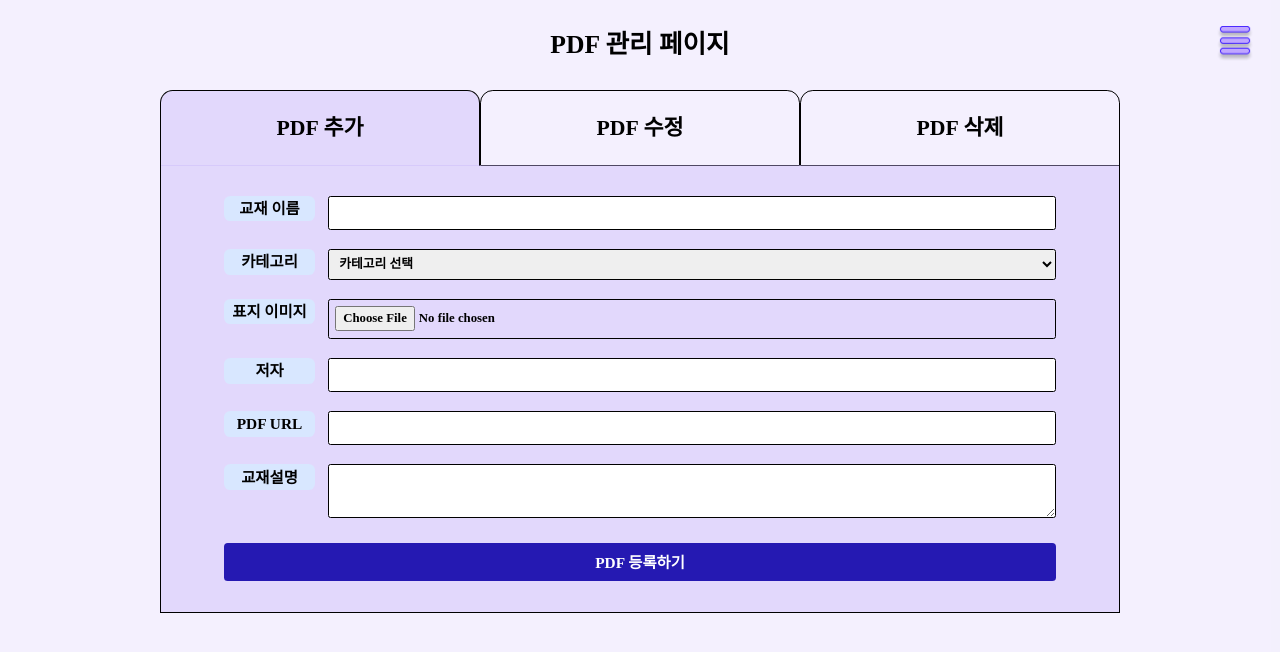
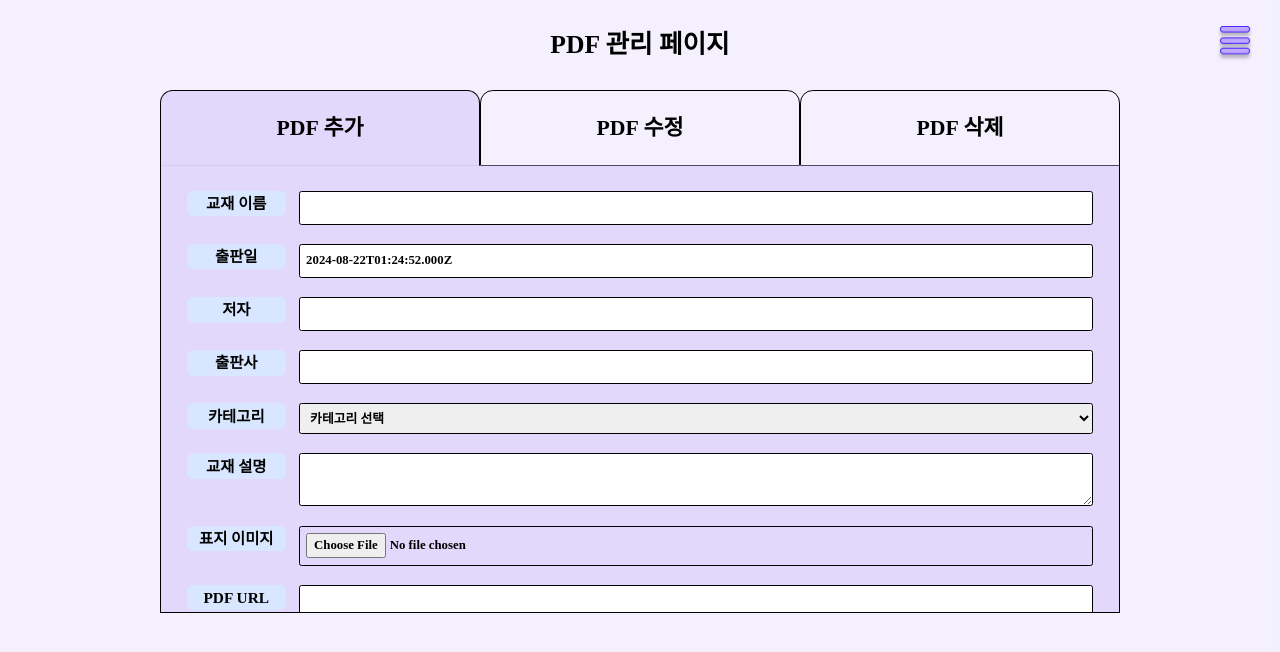
Before and after one commit to seulgit02/9dokme_client, a React (Create React App) app: page /admin/adminPdf in a window 1280 px wide. Shown: the top 652 px of the page. Built offline with nearby package versions, Linux system fonts and the light colour scheme; no server answers; a web font is replaced by a local one.

Commit message:
FE:[FEAT] 관리자페이지 - PDF 추가, 수정 삭제 API 연동

```diff
--- a/src/components/PDFAdd.tsx
+++ b/src/components/PDFAdd.tsx
@@ -1,14 +1,110 @@
+import React, { useState } from "react";
 import styled from "styled-components";
+import API from "../api/axios";
 
-const PDFAdd: React.FC = () => (
+const PDFAdd: React.FC = () => {
+  const [title, setTitle] = useState<string>("");
+  const [publishDate, setPublishDate] = useState<string>(
+    new Date().toISOString()
+  );
+  const [author, setAuthor] = useState<string>("");
+  const [publisher, setPublisher] = useState<string>("");
+  const [category, setCategory] = useState<string>("");
+  const [description, setDescription] = useState<string>("");
+  const [bookImage, setBookImage] = useState<File | null>(null);
+  const [bookURL, setBookURL] = useState<string>("");
+  const [bookChapter, setBookChapter] = useState<number>(0);
+  const [bookFullPage, setBookFullPage] = useState<number>(0);
+  const [rent, setRent] = useState<number>(0);
+
+  const handleImageChange = (event: React.ChangeEvent<HTMLInputElement>) => {
+    if (event.target.files && event.target.files.length > 0) {
+      setBookImage(event.target.files[0]);
+    }
+  };
+
+  const handleSubmit = async (event: React.FormEvent) => {
+    event.preventDefault();
+
+    if (
+      !title ||
+      !author ||
+      !publisher ||
+      !category ||
+      !description ||
+      !bookURL
+    ) {
+      alert("모든 필드를 채워주세요.");
+      return;
+    }
+
+    const formData = new FormData();
+    formData.append("title", title);
+    formData.append("publishDate", publishDate);
+    formData.append("author", author);
+    formData.append("publisher", publisher);
+    formData.append("category", category);
+    formData.append("description", description);
+    if (bookImage) {
+      formData.append("bookImage", bookImage);
+    }
+    formData.append("bookURL", bookURL);
+    formData.append("bookChapter", bookChapter.toString());
+    formData.append("bookFullPage", bookFullPage.toString());
+    formData.append("rent", rent.toString());
+
+    try {
+      const response = await API.post("/admin/books", formData, {
+        headers: {
+          "Content-Type": "application/json",
+        },
+      });
+      if (response.status === 200) {
+        alert("PDF가 성공적으로 등록되었습니다.");
+      }
+    } catch (error) {
+      console.error("Error uploading PDF:", error);
+      alert("PDF 등록에 실패했습니다.");
+    }
+  };
+
+  return (
     <Box>
-    <form className="w-[65vw] h-auto">
+      <FormContainer onSubmit={handleSubmit}>
         <div className="grid grid-cols-[1fr_8fr] gap-x-[1vw] gap-y-[1.5vw]">
           <Tag className="text-[1.2vw]">교재 이름</Tag>
-        <StyledInput type="text" />
+          <StyledInput
+            type="text"
+            value={title}
+            onChange={(e) => setTitle(e.target.value)}
+          />
+
+          <Tag className="text-[1.2vw]">출판일</Tag>
+          <StyledInput
+            type="text"
+            value={publishDate}
+            onChange={(e) => setPublishDate(e.target.value)}
+          />
+
+          <Tag className="text-[1.2vw]">저자</Tag>
+          <StyledInput
+            type="text"
+            value={author}
+            onChange={(e) => setAuthor(e.target.value)}
+          />
+
+          <Tag className="text-[1.2vw]">출판사</Tag>
+          <StyledInput
+            type="text"
+            value={publisher}
+            onChange={(e) => setPublisher(e.target.value)}
+          />
 
           <Tag className="text-[1.2vw]">카테고리</Tag>
-        <StyledSelect>
+          <StyledSelect
+            value={category}
+            onChange={(e) => setCategory(e.target.value)}
+          >
             <option value="">카테고리 선택</option>
             <option value="science">과학</option>
             <option value="nature">자연</option>
@@ -18,22 +114,55 @@ const PDFAdd: React.FC = () => (
             <option value="business">경영/경제</option>
           </StyledSelect>
 
+          <Tag className="text-[1.2vw]">교재 설명</Tag>
+          <StyledInput
+            as="textarea"
+            value={description}
+            onChange={(e) => setDescription(e.target.value)}
+          />
+
           <Tag className="text-[1.2vw]">표지 이미지</Tag>
-        <StyledInput type="file" accept=".png, .jpg, .jpeg" />
-
-        <Tag className="text-[1.2vw]">저자</Tag>
-        <StyledInput type="text" />
+          <StyledInput
+            type="file"
+            accept=".png, .jpg, .jpeg"
+            onChange={handleImageChange}
+          />
 
           <Tag className="text-[1.2vw]">PDF URL</Tag>
-        <StyledInput />
+          <StyledInput
+            type="text"
+            value={bookURL}
+            onChange={(e) => setBookURL(e.target.value)}
+          />
 
-        <Tag className="text-[1.2vw]">교재설명</Tag>
-        <StyledInput as="textarea" />
+          <Tag className="text-[1.2vw]">챕터 수</Tag>
+          <StyledInput
+            type="number"
+            value={bookChapter}
+            onChange={(e) => setBookChapter(Number(e.target.value))}
+          />
+
+          <Tag className="text-[1.2vw]">전체 페이지 수</Tag>
+          <StyledInput
+            type="number"
+            value={bookFullPage}
+            onChange={(e) => setBookFullPage(Number(e.target.value))}
+          />
+
+          <Tag className="text-[1.2vw]">대여 여부</Tag>
+          <StyledSelect
+            value={rent}
+            onChange={(e) => setRent(Number(e.target.value))}
+          >
+            <option value={0}>불가능</option>
+            <option value={1}>가능</option>
+          </StyledSelect>
         </div>
-      <AddPdfBtn>PDF 등록하기</AddPdfBtn>
-    </form>
+        <AddPdfBtn type="submit">PDF 등록하기</AddPdfBtn>
+      </FormContainer>
     </Box>
   );
+};
 
 const Box = styled.div`
   width: 75vw;
@@ -45,6 +174,14 @@ const Box = styled.div`
   font-weight: bold;
   background-color: rgba(197, 181, 247, 0.4);
   border-top: none;
+  overflow: hidden; /* Ensure that the content stays inside */
+`;
+
+const FormContainer = styled.form`
+  width: 100%;
+  padding: 2vw;
+  max-height: 100%; /* Ensure the form does not exceed the height of the Box */
+  overflow-y: auto; /* Add vertical scrolling if content overflows */
 `;
 
 const StyledInput = styled.input`
@@ -93,4 +230,5 @@ const AddPdfBtn = styled.button`
   border-radius: 0.3vw;
   font-size: 1.2vw;
 `;
+
 export default PDFAdd;
--- a/src/pages/MyArticle.tsx
+++ b/src/pages/MyArticle.tsx
@@ -45,14 +45,14 @@ const MyArticle: React.FC = () => {
   const postDetail = myPostDetailData.data; // 상세 조회 데이터
 
   return (
-    <div className="w-screen h-[100vh] bg-customColor bg-opacity-20 p-[2vw] relative">
+    <div className="w-screen h-[150vh] bg-customColor bg-opacity-20 p-[2vw] relative">
       <Sidebanner />
-      <div className="max-w-[800px] mx-auto bg-white p-[2vw] rounded-lg shadow-lg">
+      <div className="w-[80vw] mx-auto bg-white p-[2vw] rounded-lg shadow-lg">
         {isDetailView && selectedQuestion ? (
           <MyPostDetail postDetail={postDetail} onBack={handleBack} />
         ) : (
           <>
-            <div className="text-center font-bold text-[2vw] mb-[1vw]">
+            <div className="text-center font-bold text-[1.5vw] mb-[1vw]">
               나의 작성글
             </div>
             <div className="flex w-full mb-[2vw]">
@@ -106,7 +106,7 @@ const CommunityBox: React.FC<{
       className="m-[1vw] bg-white shadow-lg rounded-lg p-4 border-solid border-[0.05vw] border-slate-300 mt-[1.5vw]"
       onClick={onClick}
     >
-      <h2 className="font-bold text-[1.5vw]">{title}</h2>
+      <h2 className="font-bold text-[1.2vw]">{title}</h2>
       <hr className="mt-[0.5vw] mb-[0.5vw] border-slate-400" />
       <p className="text-gray-400 text-[1vw]">
         {content.length > 20 ? `${content.substring(0, 20)}...` : content}
```
Also changed, not shown: src/pages/QueryBoard.tsx (+17 -18 lines). Lines whose indentation alone changed are shown as unchanged.
